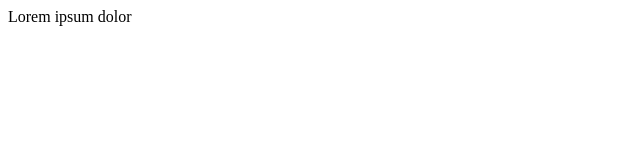
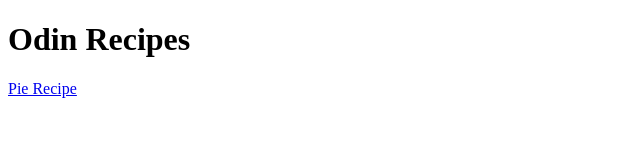
Before and after one commit to Flaryiest/odin-recipes, a plain HTML site: page index.html in a window 1280 px wide. Shown: the whole page, without its empty margins (0-640 px from the left). Drawn offline with Linux system fonts and the light colour scheme.

Commit message:
feat: added link to pie.html on index.html

```diff
--- a/index.html
+++ b/index.html
@@ -8,6 +8,7 @@
 </head>
 
 <body>
-    Lorem ipsum dolor
+    <h1> Odin Recipes</h1>
+    <a href="recipes/pie.html">Pie Recipe</a>
 </body>
 </html>
```
Also changed, not shown: recipes/pie.html (added, +10 -0 lines).
